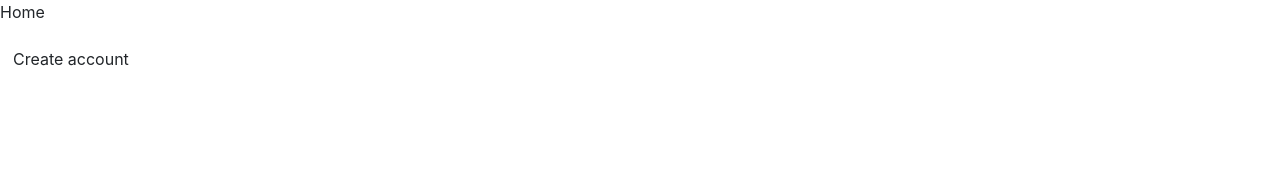
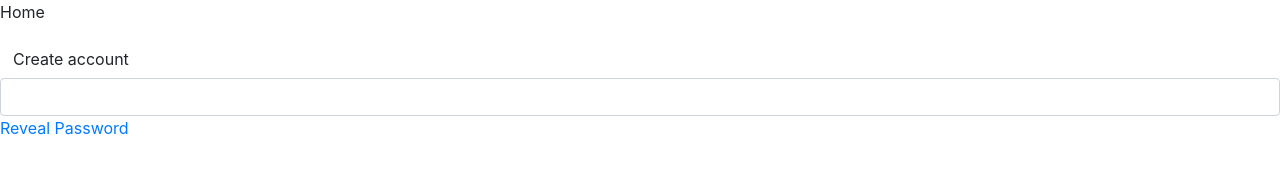
Before and after one commit to fedortver/vueComponentsExamp, a Vue app: page / in a window 1280 px wide. Shown: the top 190 px of the page. Built offline with nearby package versions, Linux system fonts and the light colour scheme.

Commit message:
add password reveal

```diff
--- a/src/components/AppButton.vue
+++ b/src/components/AppButton.vue
@@ -20,11 +20,12 @@
 			type: String,
 			default: "primary"
 		},
-		theme: {
+		title: {
 			required: false,
 			type: String,
 			default: ""
 		},
+
 		disabled: {
 			required: false,
 			type: Boolean,
--- /dev/null
+++ b/src/components/AppInput.vue
@@ -0,0 +1,46 @@
+<template>
+	<div>
+		<input :type="inputType" :name="name" id="email" class="form-control" />
+		<a
+			href="#"
+			v-if="type === 'password'"
+			@click.prevent="passwordRevealed = !passwordRevealed"
+			>{{ passwordRevealed ? "Hide" : "Reveal" }} Password</a
+		>
+	</div>
+</template>
+
+<script>
+export default {
+	props: {
+		name: {
+			required: true,
+			type: String
+		},
+		type: {
+			required: false,
+			type: String,
+			default: "text"
+		}
+	},
+	data() {
+		return {
+			passwordRevealed: false
+		};
+	},
+	methods: {
+		toogleVisibility() {
+			this.inputType =
+				this.inputType === "password" ? "text" : "password";
+		}
+	},
+	computed: {
+		inputType() {
+			return this.passwordRevealed ? "text" : this.type;
+		}
+	}
+};
+</script>
+
+<style>
+</style>
--- a/src/views/Home.vue
+++ b/src/views/Home.vue
@@ -2,15 +2,18 @@
 	<div>
 		<p>Home</p>
 		<AppButton @click.prevent="clicked">Create account</AppButton>
+		<AppInput type="password" :name="pass" />
 	</div>
 </template>
 
 <script>
 import AppButton from "@/components/AppButton.vue";
+import AppInput from "@/components/AppInput.vue";
 export default {
 	name: "home",
 	components: {
-		AppButton
+		AppButton,
+		AppInput
 	}
 };
 </script>
```
